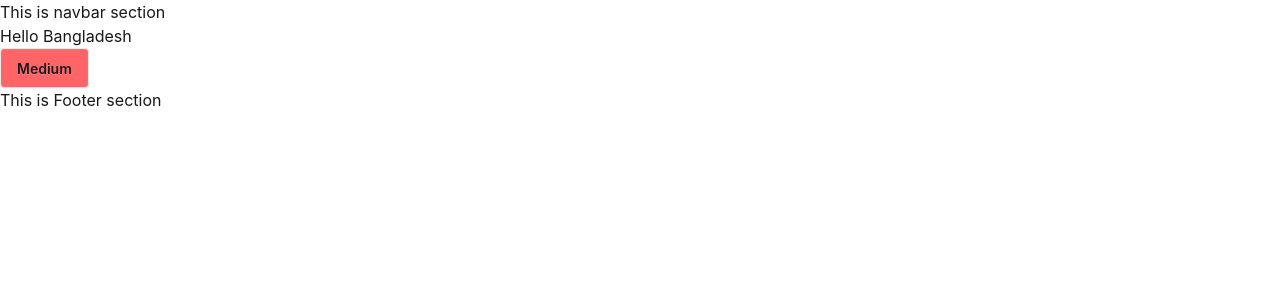
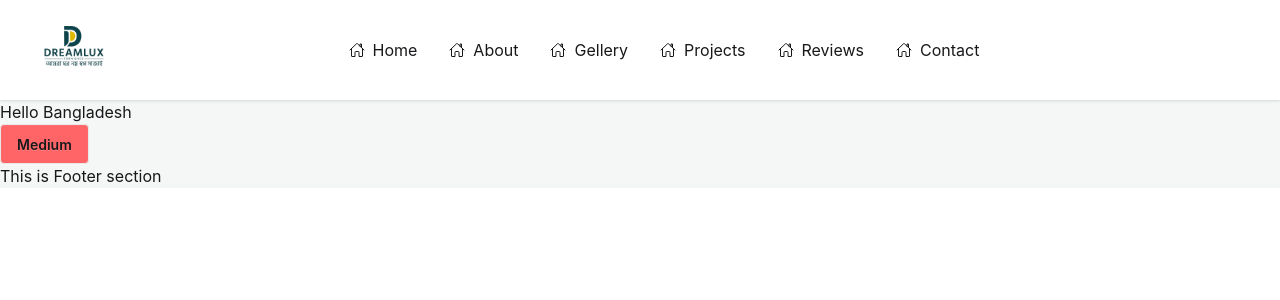
Before and after one commit to 0rakib0/dreamlux-profile, a Next.js app: page / in a window 1280 px wide. Shown: the top 300 px of the page. Built offline with nearby package versions, Linux system fonts and the light colour scheme.

Commit message:
create navbar section and design it

```diff
--- a/package.json
+++ b/package.json
@@ -12,7 +12,8 @@
     "daisyui": "^5.5.19",
     "next": "16.1.6",
     "react": "19.2.3",
-    "react-dom": "19.2.3"
+    "react-dom": "19.2.3",
+    "react-icons": "^5.6.0"
   },
   "devDependencies": {
     "@tailwindcss/postcss": "^4.2.1",
--- a/src/app/layout.jsx
+++ b/src/app/layout.jsx
@@ -1,7 +1,7 @@
 import { Geist, Geist_Mono } from "next/font/google";
 import "./globals.css";
-import Navbar from "@/components/Navbar";
-import FooterSec from "@/components/Footer";
+import Navbar from "@/components/shared/Navbar";
+import FooterSec from "@/components/shared/Footer";
 
 const geistSans = Geist({
   variable: "--font-geist-sans",
@@ -22,11 +22,17 @@ export default function RootLayout({ children }) {
   return (
     <html lang="en">
       <body
-        className={`${geistSans.variable} ${geistMono.variable} antialiased`}
+        className={`${geistSans.variable} ${geistMono.variable} antialiased bg-[#F5F7F6]`}
       >
-        <Navbar></Navbar>
-        {children}
-        <FooterSec></FooterSec>
+        <div>
+          <Navbar></Navbar>
+        </div>
+        <div className="bg-base-00">
+          {children}
+        </div>
+        <div>
+          <FooterSec></FooterSec>
+        </div>
       </body>
     </html>
   );
--- a/src/components/Navbar.jsx
+++ /dev/null
@@ -1,11 +0,0 @@
-import React from 'react'
-
-function Navbar() {
-  return (
-    <div>
-        This is navbar section
-    </div>
-  )
-}
-
-export default Navbar
--- /dev/null
+++ b/src/components/shared/Navbar.jsx
@@ -0,0 +1,60 @@
+import React from 'react'
+import { IoHomeOutline } from "react-icons/io5";
+import Image from 'next/image'
+
+function Navbar() {
+
+  const NavItems = [
+    { id: 1, name: 'Home', icon: <IoHomeOutline />, path: '/' },
+    { id: 2, name: 'About', icon: <IoHomeOutline />, path: '/' },
+    { id: 3, name: 'Gellery', icon: <IoHomeOutline />, path: '/' },
+    { id: 4, name: 'Projects', icon: <IoHomeOutline />, path: '/' },
+    { id: 5, name: 'Reviews', icon: <IoHomeOutline />, path: '/' },
+    { id: 6, name: 'Contact', icon: <IoHomeOutline />, path: '/' },
+  ]
+
+  return (
+    <div className='shadow-sm bg-white'>
+      <div className='md:flex items-center'>
+
+        {/* Left */}
+        <div className='flex justify-center md:flex-1 md:mx-6 md:justify-start'>
+          <Image
+            src="/DRM Update Logo.png"
+            alt="DreamLux Logo"
+            width={100}
+            height={100}
+          />
+        </div>
+
+        {/* Center */}
+        <ul className='flex items-center justify-center  gap-2 md:gap-4 text-md flex-1'>
+          {
+            NavItems.map(navItem =>
+              <li
+                className='group flex flex-col items-center justify-center md:flex-row md:gap-2
+                lg:p-2 p-[4px] hover:rounded-md active:rounded-md cursor-pointer
+                transition-all duration-300 ease-in-out
+                hover:bg-[#0E6B66] hover:text-white hover:-translate-y-1 active:-translate-y-1
+                active:bg-[#0E6B66] active:text-white'
+                key={navItem.id}
+              >
+                <span className='text-lg md:text-base lg:group-hover:scale-125 transition-transform duration-300'>
+                  {navItem.icon}
+                </span>
+
+                <span className='transition-all duration-300'>{navItem.name}</span>
+              </li>
+            )
+          }
+        </ul>
+
+        {/* Right empty space */}
+        <div className='flex-1'></div>
+
+      </div>
+    </div>
+  )
+}
+
+export default Navbar
```
Also changed, not shown: public/DRM Update Logo.png (added), src/components/shared/Footer.jsx (renamed from src/components/Footer.jsx), 1 other file (tests, documents, lock files or other folders).
